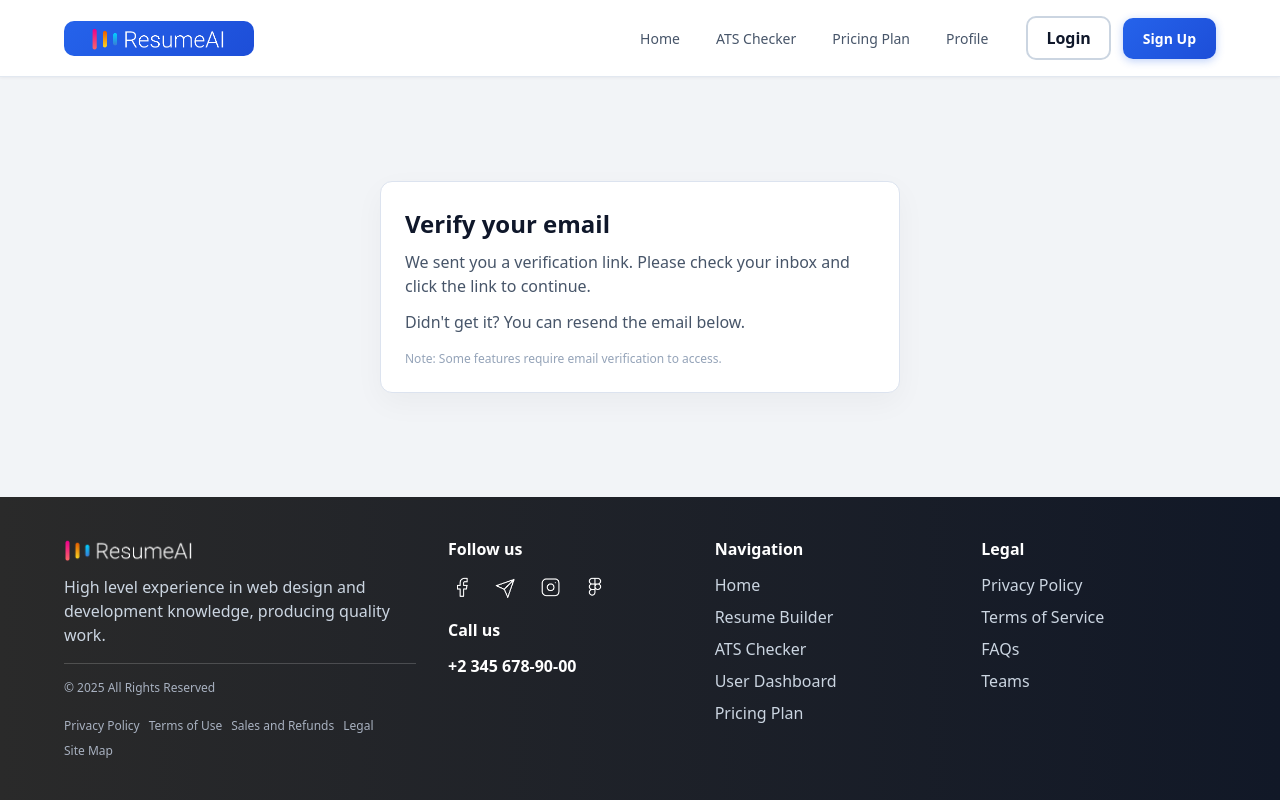
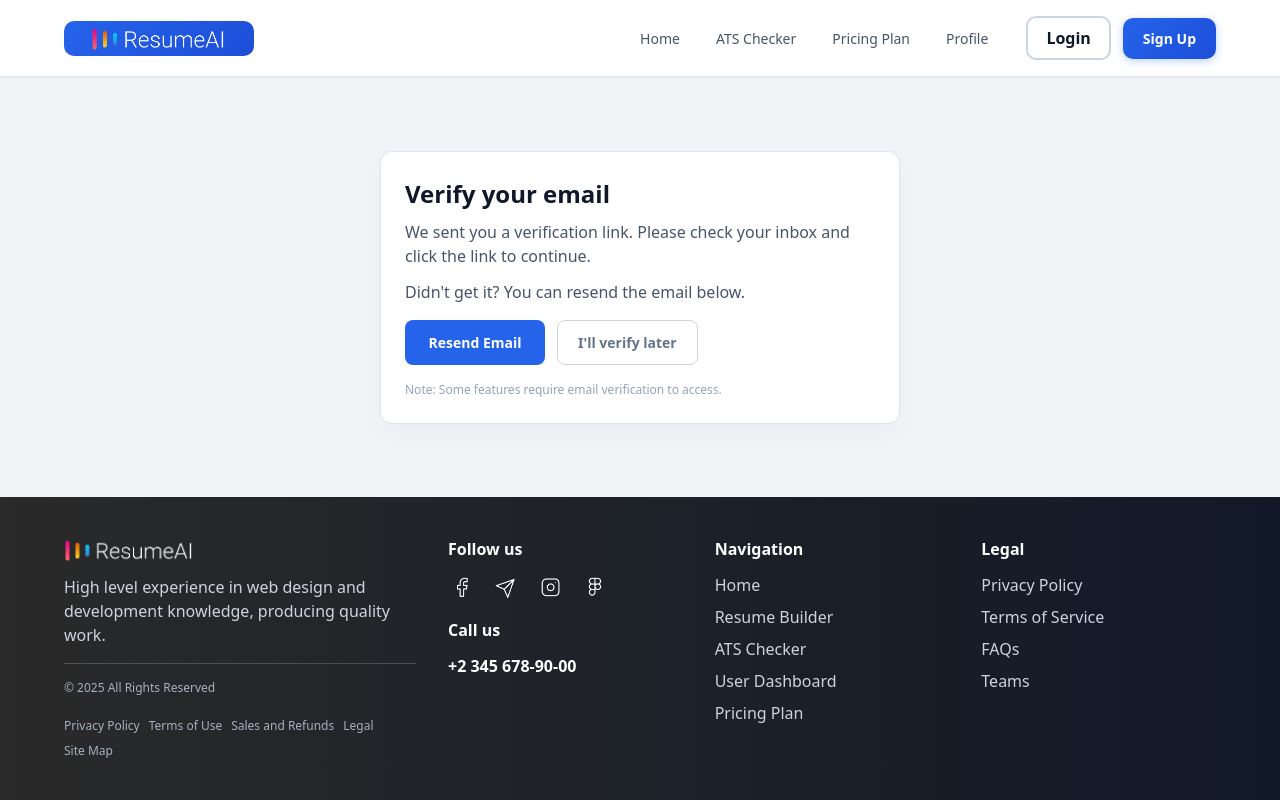
Before and after one commit to muaaz41/SAAS-Ai-Resume-Builder, a React (Vite) app: page /auth/verify-email in a window 1280 px wide. Built offline with nearby package versions, Linux system fonts and the light colour scheme; no server answers.

Commit message:
add resend

```diff
--- a/src/components/VerifyEmailPrompt.jsx
+++ b/src/components/VerifyEmailPrompt.jsx
@@ -1,4 +1,4 @@
-import React, { useState, useRef } from "react";
+import React, { useState, useRef, useEffect } from "react";
 import { useAuth } from "../context/AuthContext.jsx";
 import { useNavigate } from "react-router-dom";
 import { api } from "../lib/api.js";
@@ -11,22 +11,38 @@ export default function VerifyEmailPrompt() {
   const navigate = useNavigate();
   const [sending, setSending] = useState(false);
   const [sent, setSent] = useState(false);
+  const [cooldown, setCooldown] = useState(0);
   const sentRef = useRef(false); // Prevent duplicate sends
 
+  // Cooldown timer effect
+  useEffect(() => {
+    let interval;
+    if (cooldown > 0) {
+      interval = setInterval(() => {
+        setCooldown(prev => prev - 1);
+      }, 1000);
+    }
+    return () => clearInterval(interval);
+  }, [cooldown]);
+
   const handleSend = async () => {
-    // Prevent duplicate sends
-    if (sending || sentRef.current) return;
+    // Prevent duplicate sends or during cooldown
+    if (sending || cooldown > 0) return;
 
     setSending(true);
-    sentRef.current = true;
     try {
       await api.post("/api/v1/auth/send-verification");
       setSent(true);
-      showToast("Verification email sent", { type: "success" });
+      setCooldown(60); // 60 second cooldown
+      showToast("Verification email sent successfully!", { type: "success" });
+
+      // Reset sent status after showing success for a moment
+      setTimeout(() => {
+        setSent(false);
+      }, 2000);
     } catch (err) {
       console.error(err);
-      sentRef.current = false; // Reset on error so user can retry
-      showToast("Failed to send verification email", { type: "error" });
+      showToast("Failed to send verification email. Please try again.", { type: "error" });
     } finally {
       setSending(false);
     }
@@ -56,36 +72,71 @@ export default function VerifyEmailPrompt() {
           <p style={{ margin: "0 0 16px", color: "#475569" }}>
             Didn't get it? You can resend the email below.
           </p>
-          {/* <div style={{ display: "flex", gap: "8px" }}>
+          <div style={{ display: "flex", gap: "12px", marginBottom: "16px" }}>
             <button
               onClick={handleSend}
-              disabled={sending}
+              disabled={sending || sent || cooldown > 0}
               style={{
-                background: "#2563eb",
+                background: sending || sent || cooldown > 0 ? "#94a3b8" : "#2563eb",
                 color: "#fff",
                 border: "none",
-                padding: "10px 16px",
+                padding: "12px 20px",
                 borderRadius: 8,
                 fontWeight: 600,
-                cursor: "pointer",
-                flex: 1,
+                cursor: sending || sent || cooldown > 0 ? "not-allowed" : "pointer",
+                fontSize: "14px",
+                transition: "all 0.2s ease",
+                opacity: sending || sent || cooldown > 0 ? 0.7 : 1,
+                minWidth: "140px",
+              }}
+              onMouseEnter={(e) => {
+                if (!sending && !sent && cooldown === 0) {
+                  e.target.style.background = "#1d4ed8";
+                  e.target.style.transform = "translateY(-1px)";
+                }
+              }}
+              onMouseLeave={(e) => {
+                if (!sending && !sent && cooldown === 0) {
+                  e.target.style.background = "#2563eb";
+                  e.target.style.transform = "translateY(0)";
+                }
               }}>
-              {sending ? "Sending..." : sent ? "Resend email" : "Send verification email"}
+              {sending ? "Sending..." :
+               sent ? "Email Sent!" :
+               cooldown > 0 ? `Resend (${cooldown}s)` :
+               "Resend Email"}
             </button>
             <button
               onClick={() => navigate("/dashboard")}
               style={{
                 background: "#fff",
-                color: "#2563eb",
-                border: "1px solid #2563eb",
-                padding: "10px 16px",
+                color: "#64748b",
+                border: "1px solid #d1d5db",
+                padding: "12px 20px",
                 borderRadius: 8,
                 fontWeight: 600,
                 cursor: "pointer",
+                fontSize: "14px",
+                transition: "all 0.2s ease",
+              }}
+              onMouseEnter={(e) => {
+                e.target.style.background = "#f8fafc";
+                e.target.style.borderColor = "#9ca3af";
+                e.target.style.transform = "translateY(-1px)";
+              }}
+              onMouseLeave={(e) => {
+                e.target.style.background = "#fff";
+                e.target.style.borderColor = "#d1d5db";
+                e.target.style.transform = "translateY(0)";
               }}>
               I'll verify later
             </button>
-          </div> */}
+          </div>
+          {cooldown > 0 && (
+            <p style={{ margin: "0 0 12px", fontSize: "13px", color: "#f59e0b", background: "#fef3c7", padding: "8px 12px", borderRadius: 6, border: "1px solid #fde68a" }}>
+              Please wait {cooldown} seconds before requesting another email.
+            </p>
+          )}
           <p style={{ margin: "16px 0 0", fontSize: "12px", color: "#94a3b8" }}>
             Note: Some features require email verification to access.
           </p>
```
